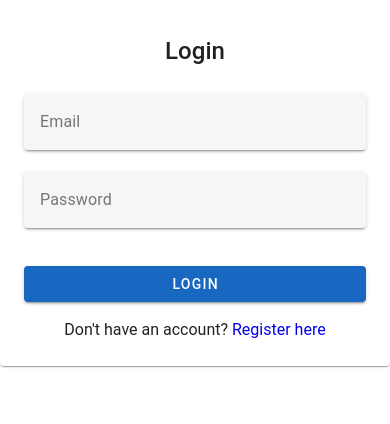
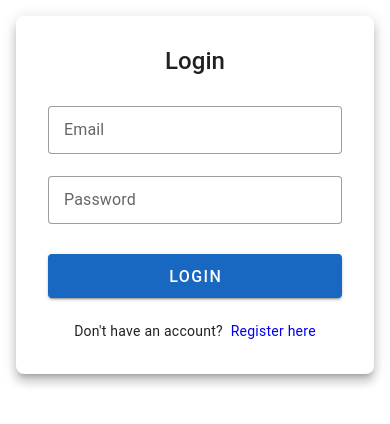
Before and after one commit to nyarikikaruma/nyarikimovies, a Nuxt app: page /login in a window 390 px wide. Shown: the top 424 px of the page. Built offline with nearby package versions, Linux system fonts and the light colour scheme; no server answers.

Commit message:
Pagination for now showing movies added

```diff
--- a/components/Login.vue
+++ b/components/Login.vue
@@ -1,31 +1,67 @@
 <template>
-    <div>
-        <v-card class="mx-auto pa-6" max-width="400">
+    <div class="login-container">
+        <v-container class="fill-height">
+            <v-row justify="center" align="center">
+                <v-col cols="12" sm="8" md="6" lg="4">
+                    <v-card class="login-card elevation-8" rounded="lg">
+                        <v-card-item>
                             <v-card-title class="text-center text-h5 mb-4">
                                 Login
                             </v-card-title>
+                        </v-card-item>
 
+                        <v-card-text>
                             <form @submit.prevent="handleLogin">
-                <v-text-field variant="solo-filled" v-model="form.email" :error-messages="errors.email" label="Email" type="email" required
-                    @input="clearError('email')"></v-text-field>
+                                <v-text-field
+                                    v-model="form.email"
+                                    :error-messages="errors.email"
+                                    label="Email"
+                                    type="email"
+                                    variant="outlined"
+                                    density="comfortable"
+                                    bg-color="surface"
+                                    required
+                                    @input="clearError('email')"
+                                ></v-text-field>
 
-                <v-text-field variant="solo-filled" v-model="form.password" :error-messages="errors.password" label="Password" type="password"
-                    required @input="clearError('password')"></v-text-field>
+                                <v-text-field
+                                    v-model="form.password"
+                                    :error-messages="errors.password"
+                                    label="Password"
+                                    type="password"
+                                    variant="outlined"
+                                    density="comfortable"
+                                    bg-color="surface"
+                                    required
+                                    @input="clearError('password')"
+                                ></v-text-field>
 
-                <v-btn block color="primary" class="mt-4" type="submit" :loading="loading">
+                                <v-btn
+                                    block
+                                    color="primary"
+                                    size="large"
+                                    type="submit"
+                                    :loading="loading"
+                                    class="mt-2"
+                                >
                                     Login
                                 </v-btn>
 
-                <div class="text-center mt-4">
+                                <div class="text-center mt-6">
                                     Don't have an account?
-                    <NuxtLink to="/register" class="text-decoration-none">
+                                    <NuxtLink to="/register" class="text-decoration-none ml-1">
                                         Register here
                                     </NuxtLink>
                                 </div>
                             </form>
+                        </v-card-text>
                     </v-card>
+                </v-col>
+            </v-row>
+        </v-container>
     </div>
 </template>
+
 <script setup lang="ts">
 const auth = useAuthState()
 const loading = ref(false)
@@ -41,12 +77,9 @@ const errors = reactive({
 
 const validateForm = () => {
     let isValid = true
-
-    // Reset errors
     errors.email = ''
     errors.password = ''
 
-    // Email validation
     if (!form.email) {
         errors.email = 'Email is required'
         isValid = false
@@ -55,7 +88,6 @@ const validateForm = () => {
         isValid = false
     }
 
-    // Password validation
     if (!form.password) {
         errors.password = 'Password is required'
         isValid = false
@@ -67,7 +99,7 @@ const validateForm = () => {
     return isValid
 }
 
-const clearError = (field) => {
+const clearError = (field: keyof typeof errors) => {
     errors[field] = ''
 }
 
@@ -77,7 +109,6 @@ const handleLogin = async () => {
     try {
         loading.value = true
         const login = await auth.signIn(form.email, form.password)
-        console.log('login', login)
         if (login) {
             navigateTo('/home')
         }
@@ -88,3 +119,19 @@ const handleLogin = async () => {
     }
 }
 </script>
+
+<style scoped>
+.login-container {
+    min-height: 100vh;
+}
+
+.login-card {
+    padding: 1.5rem;
+}
+
+@media (max-width: 600px) {
+    .login-card {
+        padding: 1rem;
+    }
+}
+</style>
--- a/components/MovieCard.vue
+++ b/components/MovieCard.vue
@@ -1,66 +1,46 @@
 <template>
-    <v-card class="mx-auto overflow-y-auto" max-width="344" max-height="500" min-height="500" >
-        <!-- Movie Poster with Rating Overlay -->
-        <v-img height="200px" :src="`https://image.tmdb.org/t/p/original/${movie.poster_path}`" cover class="position-relative">
-            <v-chip color="white" text-color="yellow" class="position-absolute font-weight-bold ma-2"
-                style="right: 0; opacity: 0.9;">
+    <v-card width="300" class="d-flex flex-column" :to="`/details/${movie.id}/`" hover>
+        <v-img :src="`https://image.tmdb.org/t/p/original/${movie.poster_path}`" :aspect-ratio="2 / 3" cover
+            class="align-end">
+            <v-chip color="white" text-color="yellow" variant="elevated" class="ma-2" location="end top">
                 {{ movie.vote_average }}/10
             </v-chip>
         </v-img>
-
-        <!-- Movie Title and Genres -->
-        <v-card-title class="text-h6 font-weight-bold">
-            {{movie.title}}
-            <div class="text-subtitle-2 text-grey">{{ movie.original_title }}</div>
+        <v-card-title class="pa-3">
+            <div class="text-subtitle-1 font-weight-bold text-truncate">{{ movie.title }}</div>
+            <div class="text-caption text-grey text-truncate">{{ movie.original_title }}</div>
         </v-card-title>
-
-        <!-- Movie Stats -->
-        <v-card-subtitle>
-            <v-row align="center" class="mx-0 py-2">
-                <v-col cols="auto" class="pa-1">
+        <v-card-subtitle class="pa-3 pt-0">
+            <v-row align="center" no-gutters>
+                <v-col cols="auto" class="d-flex align-center">
                     <v-icon color="yellow-darken-2" size="small">mdi-star</v-icon>
-                    <span class="ml-1">{{ movie.vote_count }}</span>
+                    <span class="text-caption ml-1">{{ movie.vote_count }}</span>
                 </v-col>
                 <v-divider vertical class="mx-2"></v-divider>
-                <v-col cols="auto" class="pa-1">
+                <v-col cols="auto" class="d-flex align-center">
                     <v-icon size="small">mdi-clock-outline</v-icon>
-                    <span class="ml-1">{{movie.popularity}}</span>
+                    <span class="text-caption ml-1">{{ movie.popularity }}</span>
                 </v-col>
                 <v-divider vertical class="mx-2"></v-divider>
-                <v-col cols="auto" class="pa-1">
+                <v-col cols="auto" class="d-flex align-center">
                     <v-icon size="small">mdi-calendar</v-icon>
-                    <span class="ml-1">{{movie.release_date.split('-')[0]}}</span>
+                    <span class="text-caption ml-1">{{ movie.release_date.split('-')[0] }}</span>
                 </v-col>
             </v-row>
         </v-card-subtitle>
-
-        <!-- Movie Description -->
-        <v-card-text >
-            <span>
-                {{truncatedText}}
-
-            </span>
-            <span v-if="needsTruncation" class="text-subtitle-1 text-grey" @click="toggleExpand">
-                {{ isExpanded ? 'Show Less' : 'Show More' }}
-            </span>
+        <v-card-text class="pa-3 pt-0">
+            <div class="text-caption">
+                {{ truncatedText }}
+                <span v-if="needsTruncation" class="text-caption font-weight-medium text-primary" role="button">
+                </span>
+            </div>
         </v-card-text>
-
-        <!-- Action Buttons -->
-        <v-card-actions>
-            <v-row class="px-2 pb-2">
-                <v-col cols="8" class="pr-1">
-                    <v-btn :to="`/details/${movie.id}/`" class="text-white" block style="background-color:  #282654;" variant="elevated">
-                        View More
-                    </v-btn>
-                </v-col>
-            </v-row>
-        </v-card-actions>
     </v-card>
 </template>
 
 <script setup lang="ts">
 import type { Movie } from "~/utils/moviesList";
-const maxLength: number =  150
+const maxLength: number = 150
 const isExpanded = ref<Boolean>(false)
 
 const props = defineProps({
@@ -73,15 +53,11 @@ const { movie } = props as { movie: Movie }
 const needsTruncation = computed(() => movie.overview.length > maxLength)
 
 const truncatedText = computed(() => {
-  if (isExpanded.value) return movie.overview
-  return movie.overview.slice(0, maxLength) + '...'
+    if (isExpanded.value) return movie.overview
+    return movie.overview.slice(0, maxLength) + '...'
 })
 
-const toggleExpand = () => {
-  isExpanded.value = !isExpanded.value
-}
 </script>
 
 
-<style scoped>
-</style>
+<style scoped></style>
--- a/components/Search.vue
+++ b/components/Search.vue
@@ -11,6 +11,7 @@
         single-line
         clearable
         @update:model-value="handleSearch"
+
         @click:clear="clearSearch"
         class="mr-5"
       >
--- a/layouts/auth.vue
+++ b/layouts/auth.vue
@@ -1,56 +1,44 @@
 <template>
-    <div>
+    <div class="layout-container">
         <!-- Toolbar -->
-        <v-toolbar extended style="background-color: #282654;">
-            <v-row class="align-center">
-                <!-- Left spacer -->
-                <v-col cols="1" class="d-none d-md-flex" style="background-color: #282654;"></v-col>
-
-                <!-- Toolbar content -->
-                <v-col cols="10" class="d-flex justify-center">
+        <v-app-bar extended elevation="1" color="#282654" class="px-2">
+            <v-container class="mx-auto px-0" :class="{ 'max-width-xl': $vuetify.display.lgAndUp }">
+                <v-row align="center" no-gutters>
+                    <v-col cols="12" class="d-flex justify-center justify-sm-start">
                         <NuxtLink to="/home" class="d-flex align-center text-decoration-none">
-                        <v-icon class="text-white mr-4" size="x-large">mdi-movie-open</v-icon>
-                        <v-toolbar-title class="text-white">Nyarikimovies</v-toolbar-title>
+                            <v-icon color="white" class="mr-4" size="32">mdi-movie-open</v-icon>
+                            <v-app-bar-title class="text-white text-h6">Nyarikimovies</v-app-bar-title>
                         </NuxtLink>
                     </v-col>
-
-                <!-- Right spacer -->
-                <v-col cols="1" class="d-none d-md-flex" style="background-color: #282654;"></v-col>
                 </v-row>
-        </v-toolbar>
+            </v-container>
+        </v-app-bar>
 
         <!-- Main content -->
-        <v-container fluid class="pa-0">
-            <v-row>
-                <!-- Left spacer -->
-                <v-col cols="1" class="d-none d-md-flex" style="background-color: #282654;"></v-col>
-
-                <!-- Main content area -->
-                <v-col cols="10">
+        <v-main>
+            <v-container class="mx-auto px-4" :class="{ 'max-width-xl': $vuetify.display.lgAndUp }">
                 <slot></slot>
-                </v-col>
-
-                <!-- Right spacer -->
-                <v-col cols="1" class="d-none d-md-flex" style="background-color: #282654;"></v-col>
-            </v-row>
             </v-container>
+        </v-main>
     </div>
 </template>
 
 <script setup lang="ts">
-// No additional setup needed for auth layout
+// Add any additional setup logic here
 </script>
 
-<style>
-.v-toolbar {
-    padding: 0;
+<style scoped>
+.layout-container {
+    min-height: 100vh;
+    display: flex;
+    flex-direction: column;
 }
 
-.v-toolbar-title {
-    font-size: 1.5rem;
+.max-width-xl {
+    max-width: 1440px !important;
 }
 
-.v-icon {
-    cursor: pointer;
+:deep(.v-toolbar-title) {
+    font-size: clamp(1.25rem, 2vw, 1.5rem);
 }
 </style>
--- a/pages/home.vue
+++ b/pages/home.vue
@@ -16,10 +16,13 @@
                 <MainMovie :nowPlaying="nowPlaying" />
                 <div>
                     <v-row align="center" justify="center">
-                        <v-col>
+                        <v-col cols="12" md="6">
                             <h1 style="color: #282654" class="text-h4 font-weight-bold mt-4">
                                 Now Playing
                             </h1>
+                        </v-col>
+                        <v-col cols="12" md="6">
+                            <v-pagination :length="nowPlaying.total_pages" @update:model-value="goToNextPage('now_playing', nowPlaying.page.toString())" :total-visible="5"></v-pagination>
                         </v-col>
                     </v-row>
                     <v-sheet>
@@ -109,6 +112,9 @@ onMounted(async () => {
     await getMovies()
 });
 
+function goToNextPage(type:String, page:String) {
+    console.log('fetch movies for: ', type, page)
+}
 async function getMovies() {
     try {
         loading.value = true
```
Lines whose indentation alone changed are shown as unchanged.
